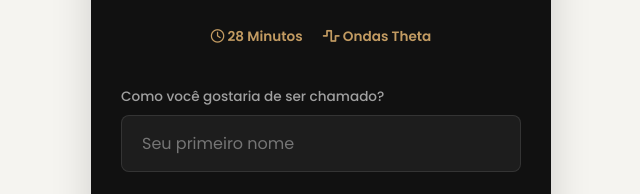
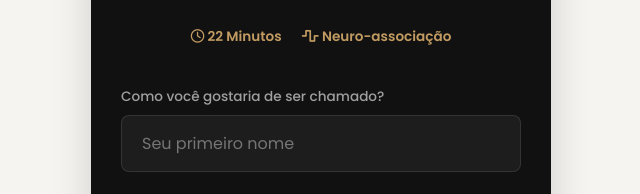
Before and after one commit to anakarolinaiclube-ux/metodor2, a website: page index.html in a window 1280 px wide. Shown: the part 393-587 px from the top of the page, 319-959 px from the left. Drawn offline with Linux system fonts and the light colour scheme.

Commit message:
Update index.html

```diff
--- a/index.html
+++ b/index.html
@@ -228,8 +228,8 @@
             <p>Evitando a transferência do vício. Reprograme sua mente para não descontar a ansiedade na comida.</p>
 
             <div class="meta-info">
-                <span><i class="far fa-clock"></i> 28 Minutos</span>
-                <span><i class="fas fa-wave-square"></i> Ondas Theta</span>
+                <span><i class="far fa-clock"></i> 22 Minutos</span>
+                <span><i class="fas fa-wave-square"></i> Neuro-associação</span>
             </div>
 
             <!-- Formulário de Entrada -->
```
